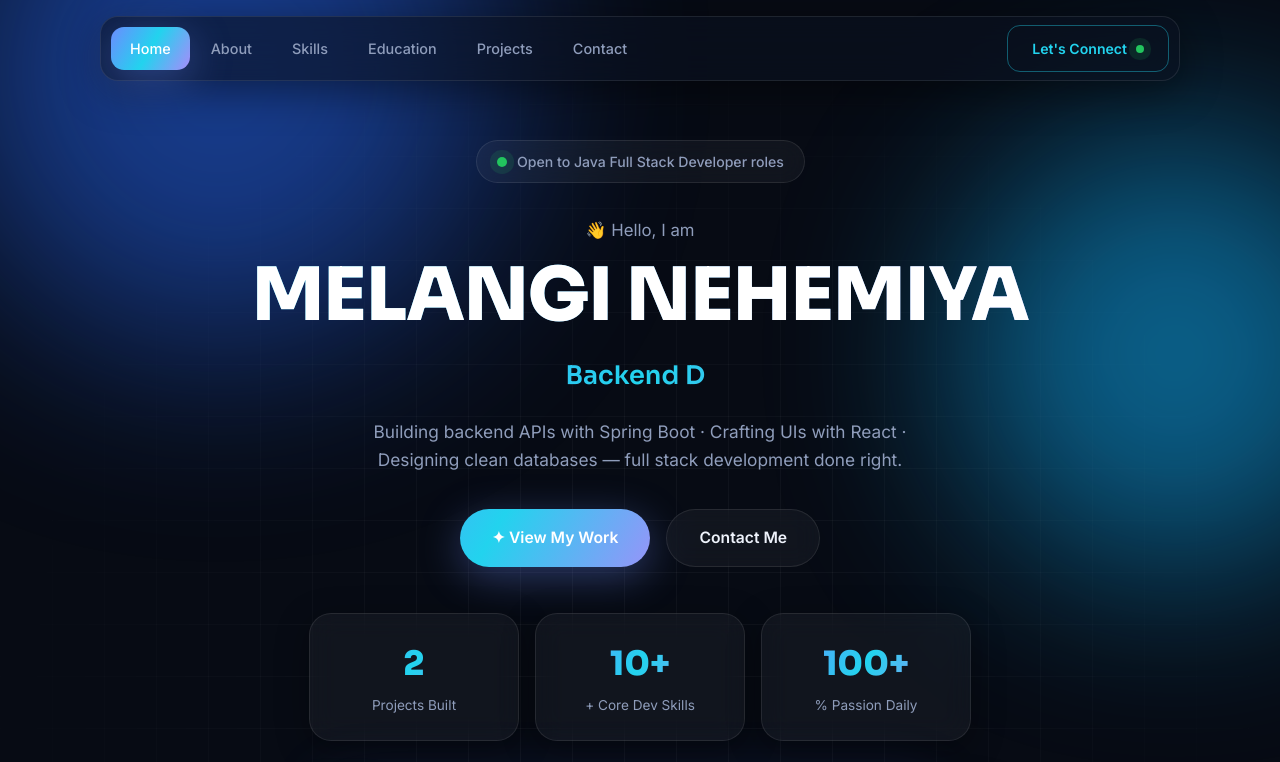
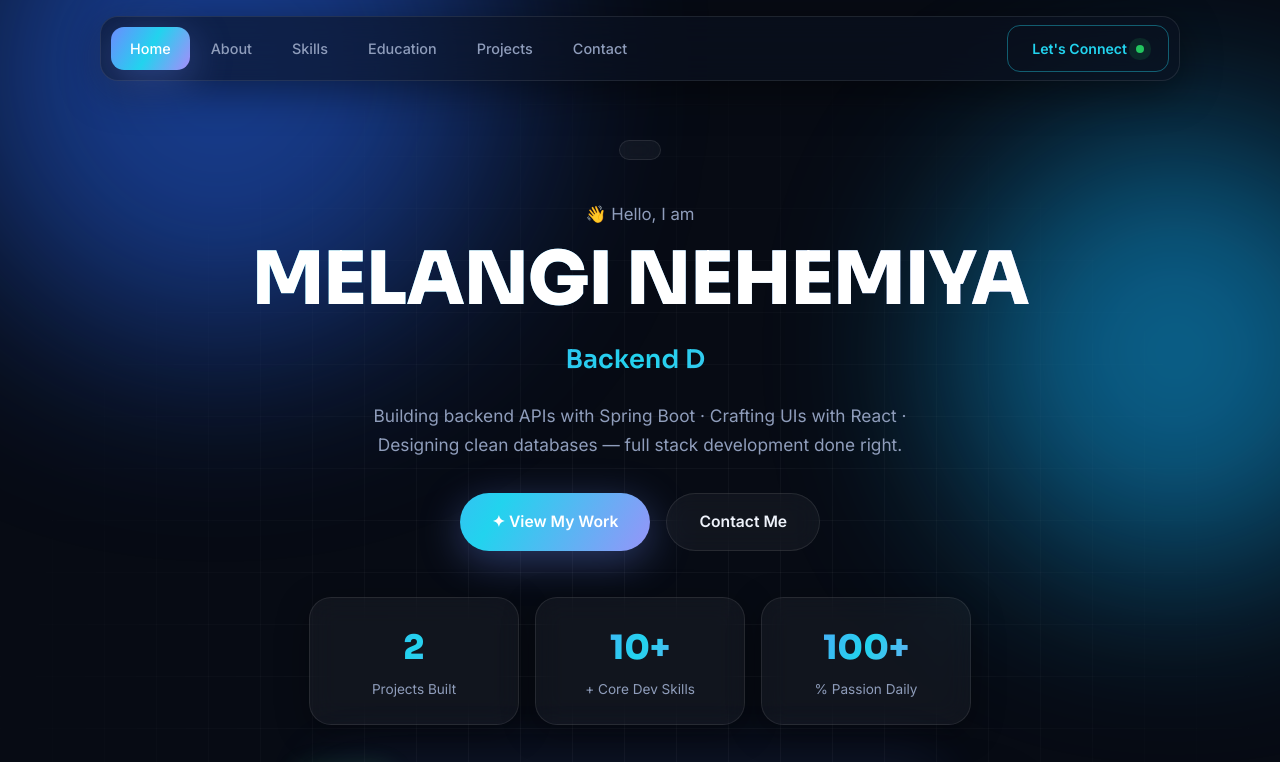
Before and after one commit to chinnachinna85894-debug/melanginehemiah, a plain HTML site: page index.html in a window 1280 px wide. Shown: the top 762 px of the page. Drawn offline with Linux system fonts and the light colour scheme.

Commit message:
Remove hero availability badge

```diff
--- a/index.html
+++ b/index.html
@@ -50,9 +50,7 @@
     <div class="grid-overlay"></div>
 
     <div class="container hero-inner">
-      <div class="hero-badge reveal stagger-1">
-        <span class="pulse-dot big"></span> Open to Java Full Stack Developer roles
-      </div>
+      <div class="hero-badge reveal stagger-1"></div>
 
       <p class="hero-hi reveal stagger-2">👋 Hello, I am</p>
 
```
